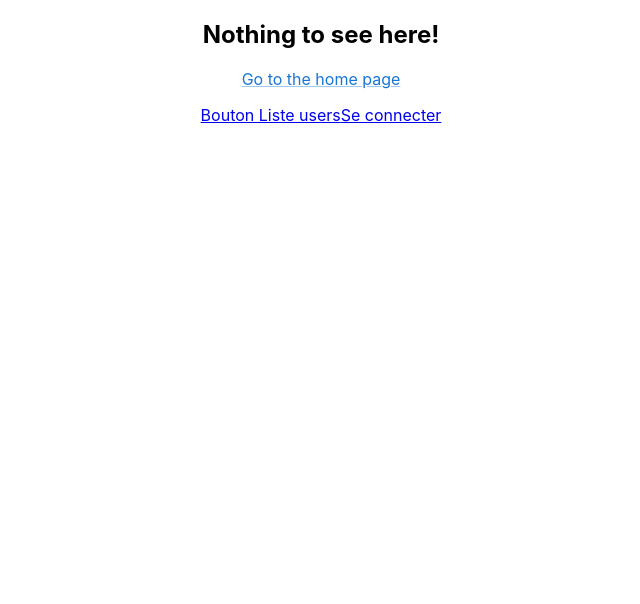
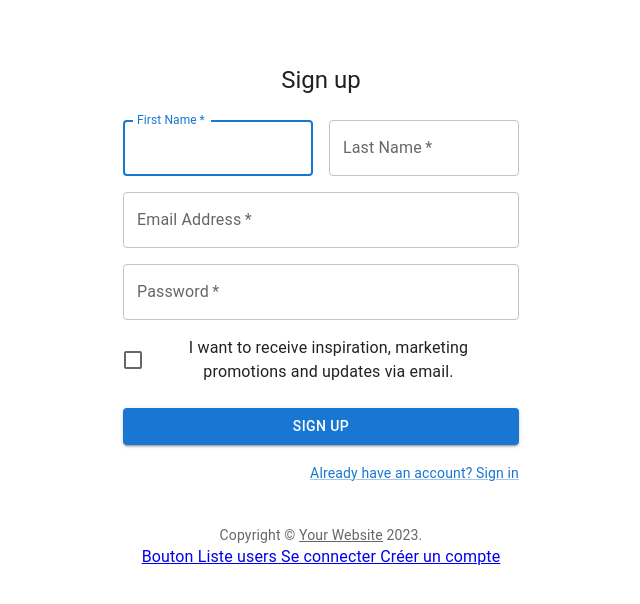
Before and after one commit to flemerrer/projet_ticketGrab_front, a React (Create React App) app: page /register in a window 1280 px wide. Shown: the top 604 px of the page, without its empty margins (319-959 px from the left). Built offline with nearby package versions, Linux system fonts and the light colour scheme.

Commit message:
sign in donne un token en console, débug de register

```diff
--- a/package.json
+++ b/package.json
@@ -9,6 +9,7 @@
     "@testing-library/jest-dom": "^5.17.0",
     "@testing-library/react": "^13.4.0",
     "@testing-library/user-event": "^13.5.0",
+    "axios": "^1.5.0",
     "localforage": "^1.10.0",
     "match-sorter": "^6.3.1",
     "react": "^18.2.0",
--- a/src/App.js
+++ b/src/App.js
@@ -6,6 +6,7 @@
 import ListUsers from "./components/ListUsers";
 import Footer from "./components/Footer";
 import SignIn from "./components/SignIn";
+import SignUp from "./components/SignUp";
 
 export default function App() {
   return (
@@ -15,6 +16,8 @@
         <Routes>
             <Route path='/listusers' element={<ListUsers/>}></Route>
             <Route path='/signin' element={<SignIn/>}></Route>
+            <Route path='/register' element={<SignUp/>}></Route>
+
             <Route path='/' element={<Home/>}>
                 {/*<Route path='/auth/login' element={<Login/>}></Route>*/}
                 {/*<Route path='login' element={<Register/>}/>*/}
--- a/src/components/Footer.js
+++ b/src/components/Footer.js
@@ -5,8 +5,9 @@
     return(
 <footer className="d-flex justify-content-between bg-secondary p-3" id="mainFooter">
     <div className="btn-group">
-        <NavLink to="/listusers" className="btn btn-outline-dark bg-light">Bouton Liste users</NavLink>
-        <NavLink to="/signin" className="btn btn-outline-dark bg-light">Se connecter</NavLink>
+        <NavLink to="/listusers" className="btn btn-outline-dark bg-light">  Bouton Liste users  </NavLink>
+        <NavLink to="/signin" className="btn btn-outline-dark bg-light">  Se connecter  </NavLink>
+        <NavLink to="/register" className="btn btn-outline-dark bg-light">  Créer un compte  </NavLink>
 
     </div>
 </footer>
--- a/src/components/SignIn.js
+++ b/src/components/SignIn.js
@@ -12,6 +12,8 @@
 import Typography from '@mui/material/Typography';
 import Container from '@mui/material/Container';
 import { createTheme, ThemeProvider } from '@mui/material/styles';
+import ListUsers from "./ListUsers";
+import axios from "axios";
 
 function Copyright(props) {
     return (
@@ -38,6 +40,15 @@
             email: data.get('email'),
             password: data.get('password'),
         });
+
+        let newTask = {
+            email: data.get('email'),
+            password: data.get('password'),
+        };
+
+        axios.post('http://localhost:8080/auth/login', newTask)
+            .then(newTask  => console.log(newTask))
+            .catch(error => console.error(error));
     };
 
     return (
--- /dev/null
+++ b/src/components/SignUp.js
@@ -0,0 +1,146 @@
+import * as React from 'react';
+import Avatar from '@mui/material/Avatar';
+import Button from '@mui/material/Button';
+import CssBaseline from '@mui/material/CssBaseline';
+import TextField from '@mui/material/TextField';
+import FormControlLabel from '@mui/material/FormControlLabel';
+import Checkbox from '@mui/material/Checkbox';
+import Link from '@mui/material/Link';
+import Grid from '@mui/material/Grid';
+import Box from '@mui/material/Box';
+// import LockOutlinedIcon from '@mui/icons-material/LockOutlined';
+import Typography from '@mui/material/Typography';
+import Container from '@mui/material/Container';
+import { createTheme, ThemeProvider } from '@mui/material/styles';
+import axios from "axios";
+
+function Copyright(props) {
+    return (
+        <Typography variant="body2" color="text.secondary" align="center" {...props}>
+            {'Copyright © '}
+            <Link color="inherit" href="https://mui.com/">
+                Your Website
+            </Link>{' '}
+            {new Date().getFullYear()}
+            {'.'}
+        </Typography>
+    );
+}
+
+// TODO remove, this demo shouldn't need to reset the theme.
+
+const defaultTheme = createTheme();
+
+export default function SignUp() {
+    const handleSubmit = (event) => {
+        event.preventDefault();
+        const data = new FormData(event.currentTarget);
+        console.log({
+            firstName: data.get('firstName'),
+            lastName: data.get('lastName'),
+            email: data.get('email'),
+            password: data.get('password'),
+        });
+        let newTask = {
+            firstName: data.get('firstName'),
+            lastName: data.get('lastName'),
+            email: data.get('email'),
+            password: data.get('password'),
+        };
+
+        axios.post('http://localhost:8080/auth/register', newTask)
+            .then(newTask  => console.log(newTask))
+            .catch(error => console.error(error));
+    };
+
+    return (
+        <ThemeProvider theme={defaultTheme}>
+            <Container component="main" maxWidth="xs">
+                <CssBaseline />
+                <Box
+                    sx={{
+                        marginTop: 8,
+                        display: 'flex',
+                        flexDirection: 'column',
+                        alignItems: 'center',
+                    }}
+                >
+                    {/*<Avatar sx={{ m: 1, bgcolor: 'secondary.main' }}>*/}
+                    {/*    <LockOutlinedIcon />*/}
+                    {/*</Avatar>*/}
+                    <Typography component="h1" variant="h5">
+                        Sign up
+                    </Typography>
+                    <Box component="form" noValidate onSubmit={handleSubmit} sx={{ mt: 3 }}>
+                        <Grid container spacing={2}>
+                            <Grid item xs={12} sm={6}>
+                                <TextField
+                                    autoComplete="given-name"
+                                    name="firstName"
+                                    required
+                                    fullWidth
+                                    id="firstName"
+                                    label="First Name"
+                                    autoFocus
+                                />
+                            </Grid>
+                            <Grid item xs={12} sm={6}>
+                                <TextField
+                                    required
+                                    fullWidth
+                                    id="lastName"
+                                    label="Last Name"
+                                    name="lastName"
+                                    autoComplete="family-name"
+                                />
+                            </Grid>
+                            <Grid item xs={12}>
+                                <TextField
+                                    required
+                                    fullWidth
+                                    id="email"
+                                    label="Email Address"
+                                    name="email"
+                                    autoComplete="email"
+                                />
+                            </Grid>
+                            <Grid item xs={12}>
+                                <TextField
+                                    required
+                                    fullWidth
+                                    name="password"
+                                    label="Password"
+                                    type="password"
+                                    id="password"
+                                    autoComplete="new-password"
+                                />
+                            </Grid>
+                            <Grid item xs={12}>
+                                <FormControlLabel
+                                    control={<Checkbox value="allowExtraEmails" color="primary" />}
+                                    label="I want to receive inspiration, marketing promotions and updates via email."
+                                />
+                            </Grid>
+                        </Grid>
+                        <Button
+                            type="submit"
+                            fullWidth
+                            variant="contained"
+                            sx={{ mt: 3, mb: 2 }}
+                        >
+                            Sign Up
+                        </Button>
+                        <Grid container justifyContent="flex-end">
+                            <Grid item>
+                                <Link href="#" variant="body2">
+                                    Already have an account? Sign in
+                                </Link>
+                            </Grid>
+                        </Grid>
+                    </Box>
+                </Box>
+                <Copyright sx={{ mt: 5 }} />
+            </Container>
+        </ThemeProvider>
+    );
+}
```
Also changed, not shown: src/components/Login.js (deleted, +0 -25 lines), 1 other file (tests, documents, lock files or other folders).
